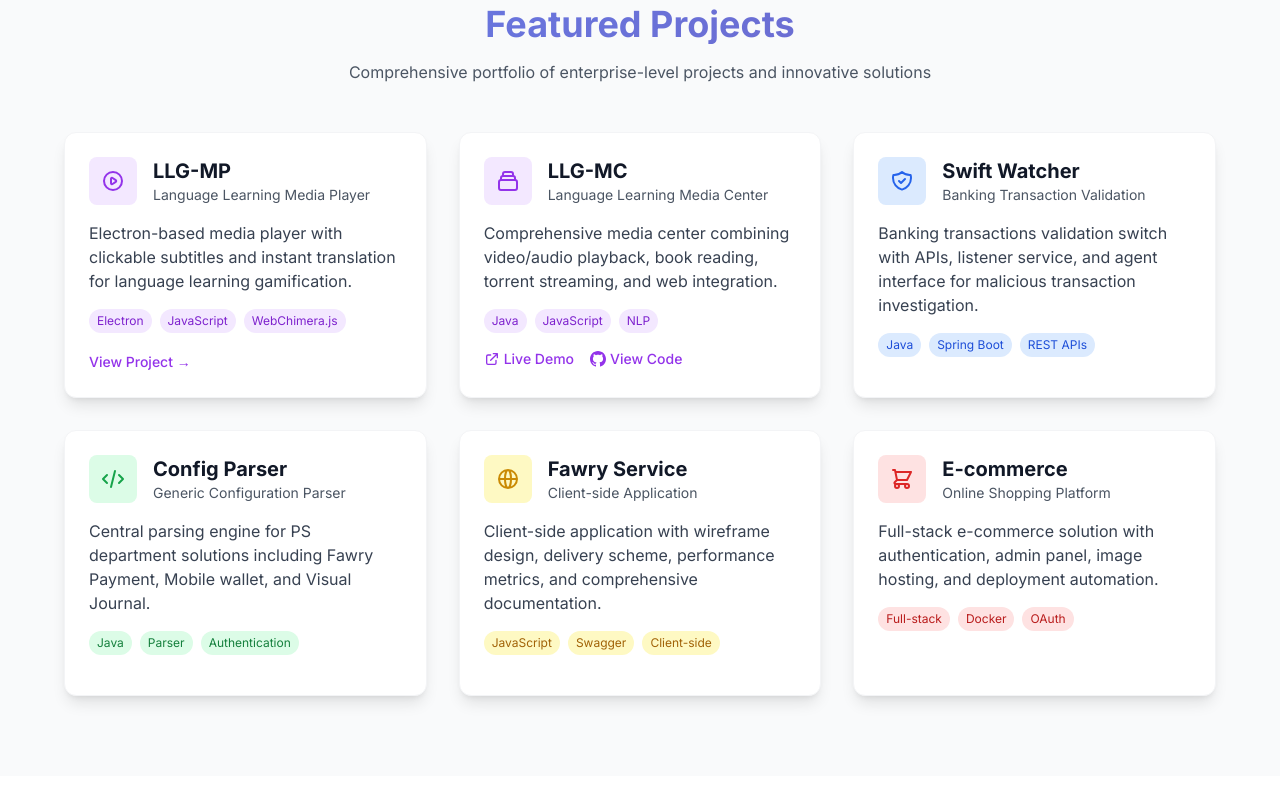
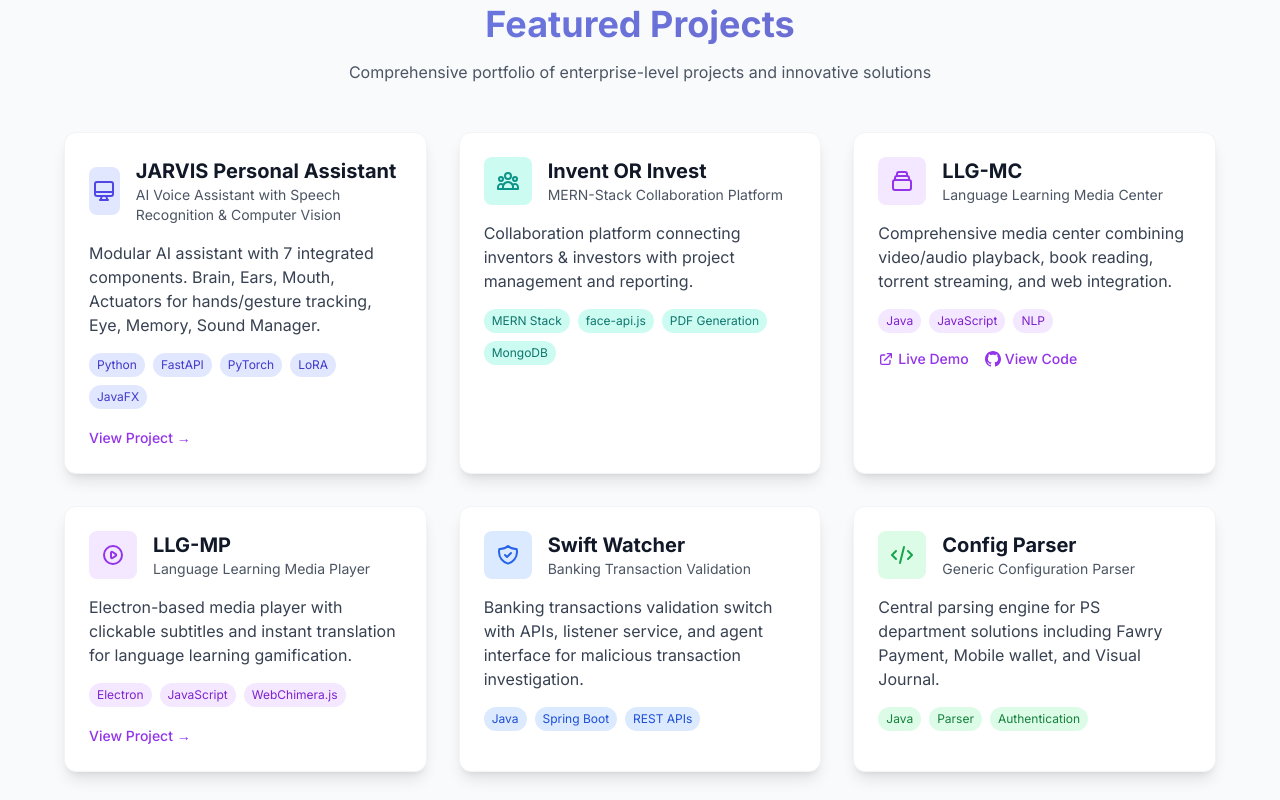
Before and after one commit to ahmed19maher9/portfolio, a plain HTML site: page index.html in a window 1280 px wide. Shown: the part 1560-2360 px from the top of the page. Drawn offline with nearby package versions, Linux system fonts and the light colour scheme.

Commit message:
added recent contribution

```diff
--- a/index.html
+++ b/index.html
@@ -430,34 +430,61 @@
             </p>
 
             <div class="grid md:grid-cols-2 lg:grid-cols-3 gap-8">
-                <!-- LLG-MP Project -->
+                <!-- JARVIS Personal Assistant Project -->
                 <div class="bg-white rounded-xl shadow-lg p-6 card-hover border border-gray-100">
                     <div class="flex items-center mb-4">
-                        <div class="w-12 h-12 bg-purple-100 rounded-lg flex items-center justify-center mr-4">
-                            <svg class="w-6 h-6 text-purple-600" fill="none" stroke="currentColor" viewBox="0 0 24 24">
-                                <path stroke-linecap="round" stroke-linejoin="round" stroke-width="2" d="M14.752 11.168l-3.197-2.132A1 1 0 0010 9.87v4.263a1 1 0 001.555.832l3.197-2.132a1 1 0 000-1.664z"></path>
-                                <path stroke-linecap="round" stroke-linejoin="round" stroke-width="2" d="M21 12a9 9 0 11-18 0 9 9 0 0118 0z"></path>
+                        <div class="w-12 h-12 bg-indigo-100 rounded-lg flex items-center justify-center mr-4">
+                            <svg class="w-6 h-6 text-indigo-600" fill="none" stroke="currentColor" viewBox="0 0 24 24">
+                                <path stroke-linecap="round" stroke-linejoin="round" stroke-width="2" d="M9.75 17L9 20l-1 1h8l-1-1-.75-3M3 13h18M5 17h14a2 2 0 002-2V5a2 2 0 00-2-2H5a2 2 0 00-2 2v10a2 2 0 002 2z"></path>
                             </svg>
                         </div>
                         <div>
-                            <h3 class="text-xl font-bold text-gray-900">LLG-MP</h3>
-                            <p class="text-sm text-gray-600">Language Learning Media Player</p>
+                            <h3 class="text-xl font-bold text-gray-900">JARVIS Personal Assistant</h3>
+                            <p class="text-sm text-gray-600">AI Voice Assistant with Speech Recognition & Computer Vision</p>
                         </div>
                     </div>
 
                     <p class="text-gray-700 mb-4">
-                        Electron-based media player with clickable subtitles and instant translation for language learning gamification.
+                        Modular AI assistant with 7 integrated components. Brain, Ears, Mouth, Actuators for hands/gesture tracking, Eye, Memory, Sound Manager.
                     </p>
 
                     <div class="flex flex-wrap gap-2 mb-4">
-                        <span class="px-2 py-1 bg-purple-100 text-purple-700 rounded-full text-xs">Electron</span>
-                        <span class="px-2 py-1 bg-purple-100 text-purple-700 rounded-full text-xs">JavaScript</span>
-                        <span class="px-2 py-1 bg-purple-100 text-purple-700 rounded-full text-xs">WebChimera.js</span>
+                        <span class="px-2 py-1 bg-indigo-100 text-indigo-700 rounded-full text-xs">Python</span>
+                        <span class="px-2 py-1 bg-indigo-100 text-indigo-700 rounded-full text-xs">FastAPI</span>
+                        <span class="px-2 py-1 bg-indigo-100 text-indigo-700 rounded-full text-xs">PyTorch</span>
+                        <span class="px-2 py-1 bg-indigo-100 text-indigo-700 rounded-full text-xs">LoRA</span>
+                        <span class="px-2 py-1 bg-indigo-100 text-indigo-700 rounded-full text-xs">JavaFX</span>
                     </div>
 
-                    <a href="https://github.com/ahmed19maher9/LLG-MP" target="_blank" class="text-purple-600 hover:text-purple-700 font-medium text-sm">
+                    <a href="https://github.com/ahmed19maher9/JARVIS-Personal-Assistant" target="_blank" class="text-purple-600 hover:text-purple-700 font-medium text-sm">
                         View Project →
                     </a>
+                </div>
+
+                <!-- Invent OR Invest Project -->
+                <div class="bg-white rounded-xl shadow-lg p-6 card-hover border border-gray-100">
+                    <div class="flex items-center mb-4">
+                        <div class="w-12 h-12 bg-teal-100 rounded-lg flex items-center justify-center mr-4">
+                            <svg class="w-6 h-6 text-teal-600" fill="none" stroke="currentColor" viewBox="0 0 24 24">
+                                <path stroke-linecap="round" stroke-linejoin="round" stroke-width="2" d="M17 20h5v-2a3 3 0 00-5.356-1.857M17 20H7m10 0v-2c0-.656-.126-1.283-.356-1.857M7 20H2v-2a3 3 0 015.356-1.857M7 20v-2c0-.656.126-1.283.356-1.857m0 0a5.002 5.002 0 019.288 0M15 7a3 3 0 11-6 0 3 3 0 016 0zm6 3a2 2 0 11-4 0 2 2 0 014 0zM7 10a2 2 0 11-4 0 2 2 0 014 0z"></path>
+                            </svg>
+                        </div>
+                        <div>
+                            <h3 class="text-xl font-bold text-gray-900">Invent OR Invest</h3>
+                            <p class="text-sm text-gray-600">MERN-Stack Collaboration Platform</p>
+                        </div>
+                    </div>
+
+                    <p class="text-gray-700 mb-4">
+                        Collaboration platform connecting inventors & investors with project management and reporting.
+                    </p>
+
+                    <div class="flex flex-wrap gap-2 mb-4">
+                        <span class="px-2 py-1 bg-teal-100 text-teal-700 rounded-full text-xs">MERN Stack</span>
+                        <span class="px-2 py-1 bg-teal-100 text-teal-700 rounded-full text-xs">face-api.js</span>
+                        <span class="px-2 py-1 bg-teal-100 text-teal-700 rounded-full text-xs">PDF Generation</span>
+                        <span class="px-2 py-1 bg-teal-100 text-teal-700 rounded-full text-xs">MongoDB</span>
+                    </div>
                 </div>
 
                 <!-- LLG-MC Project -->
@@ -498,6 +525,36 @@
                             View Code
                         </a>
                     </div>
+                </div>
+
+                <!-- LLG-MP Project -->
+                <div class="bg-white rounded-xl shadow-lg p-6 card-hover border border-gray-100">
+                    <div class="flex items-center mb-4">
+                        <div class="w-12 h-12 bg-purple-100 rounded-lg flex items-center justify-center mr-4">
+                            <svg class="w-6 h-6 text-purple-600" fill="none" stroke="currentColor" viewBox="0 0 24 24">
+                                <path stroke-linecap="round" stroke-linejoin="round" stroke-width="2" d="M14.752 11.168l-3.197-2.132A1 1 0 0010 9.87v4.263a1 1 0 001.555.832l3.197-2.132a1 1 0 000-1.664z"></path>
+                                <path stroke-linecap="round" stroke-linejoin="round" stroke-width="2" d="M21 12a9 9 0 11-18 0 9 9 0 0118 0z"></path>
+                            </svg>
+                        </div>
+                        <div>
+                            <h3 class="text-xl font-bold text-gray-900">LLG-MP</h3>
+                            <p class="text-sm text-gray-600">Language Learning Media Player</p>
+                        </div>
+                    </div>
+
+                    <p class="text-gray-700 mb-4">
+                        Electron-based media player with clickable subtitles and instant translation for language learning gamification.
+                    </p>
+
+                    <div class="flex flex-wrap gap-2 mb-4">
+                        <span class="px-2 py-1 bg-purple-100 text-purple-700 rounded-full text-xs">Electron</span>
+                        <span class="px-2 py-1 bg-purple-100 text-purple-700 rounded-full text-xs">JavaScript</span>
+                        <span class="px-2 py-1 bg-purple-100 text-purple-700 rounded-full text-xs">WebChimera.js</span>
+                    </div>
+
+                    <a href="https://github.com/ahmed19maher9/LLG-MP" target="_blank" class="text-purple-600 hover:text-purple-700 font-medium text-sm">
+                        View Project →
+                    </a>
                 </div>
 
                 <!-- Swift Watcher Project -->
```
Also changed, not shown: 2 other files.
